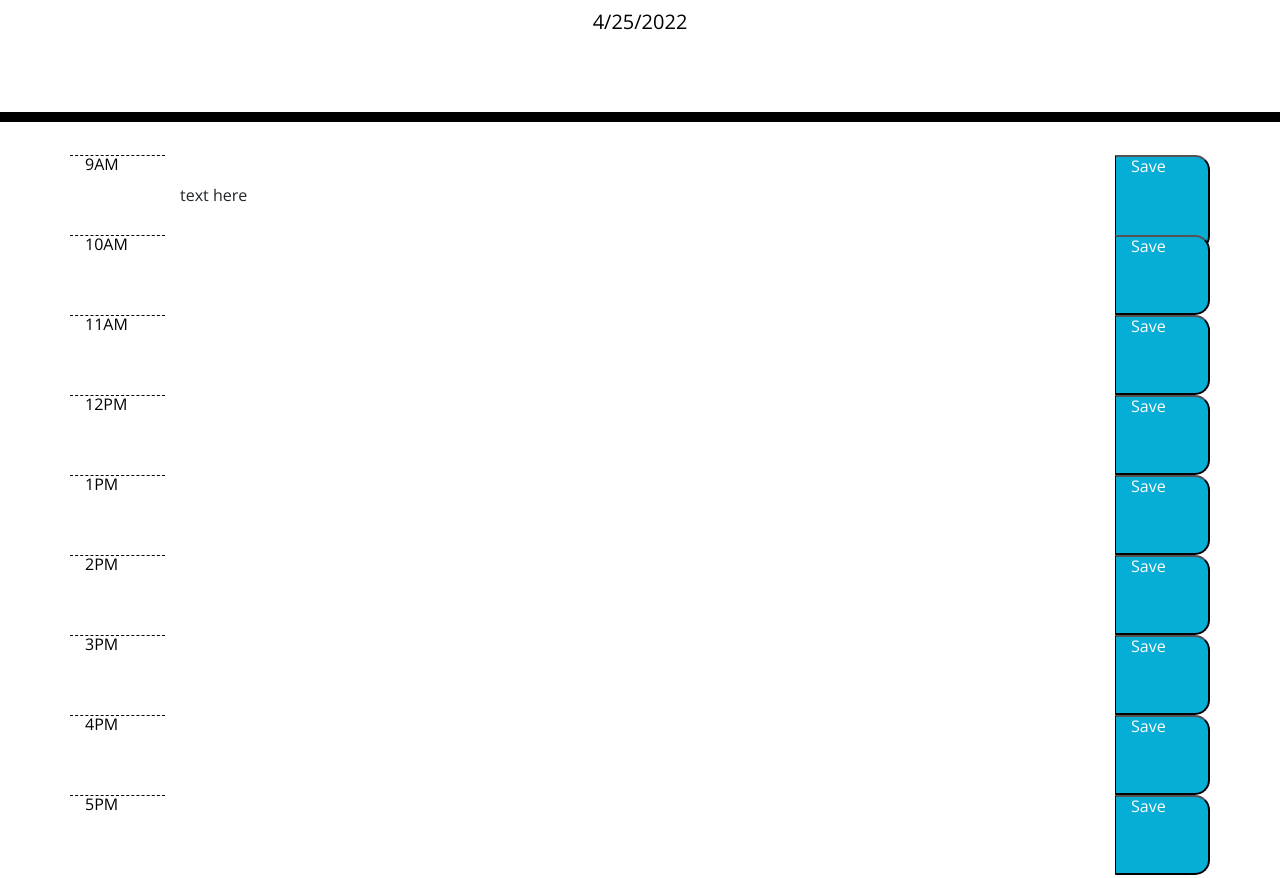
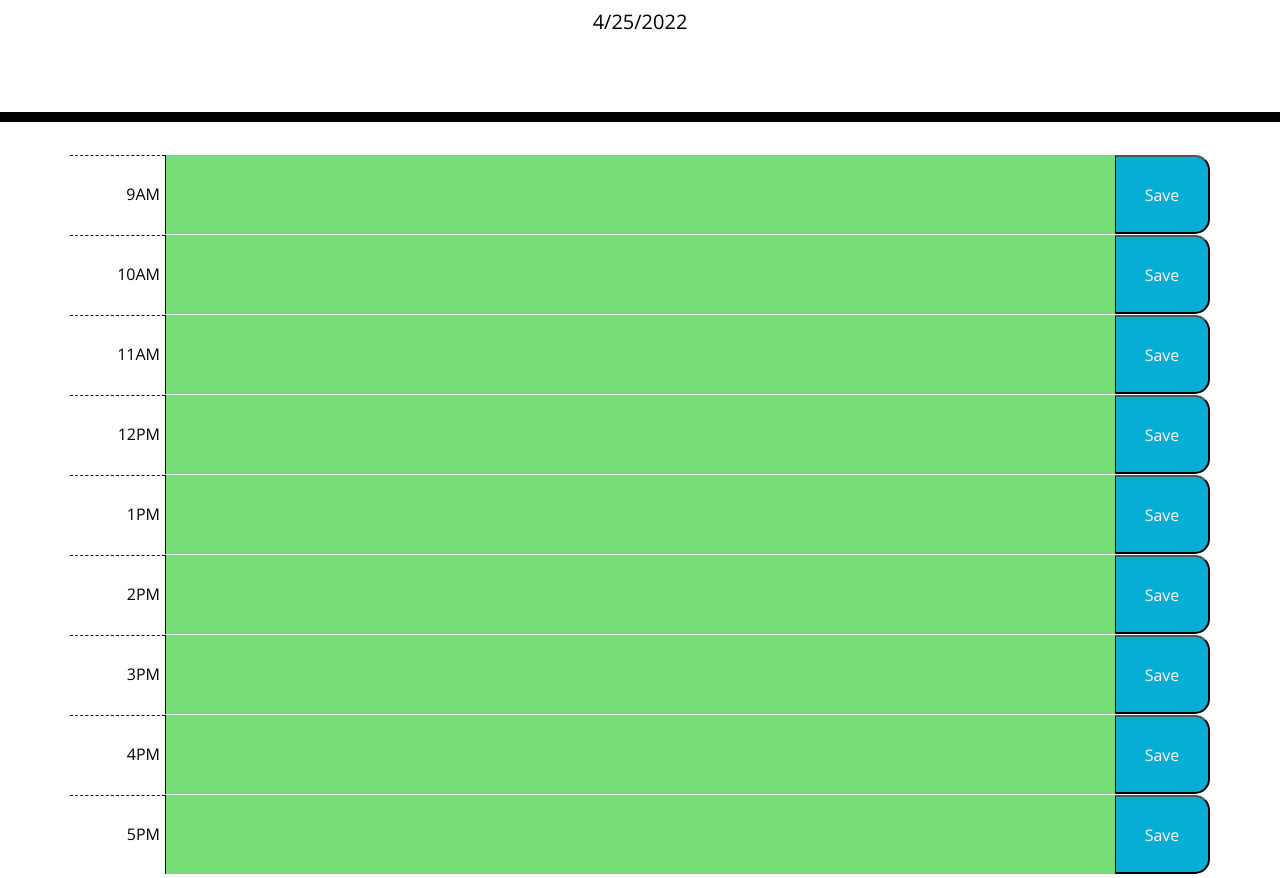
Before and after one commit to bwilk483/w5-chall-work-day-scheduler, a plain HTML site: page index.html in a window 1280 px wide. Shown: the part 182-1060 px from the top of the page. Drawn offline with nearby package versions, Linux system fonts and the light colour scheme.

Commit message:
final commit

```diff
--- a/assets/css/style.css
+++ b/assets/css/style.css
@@ -1,16 +1,25 @@
 body {
-  font-family: 'Open Sans', sans-serif;
+  font-family: "Open Sans", sans-serif;
   font-size: 16px;
   line-height: 1;
 }
 
-textarea{
+textarea {
   background: transparent;
   border: none;
   resize: none;
   color: #000000;
   border-left: 1px solid black;
-  padding: 10px;
+  padding: 20px 10px;
+  width: 100%;
+}
+
+.description p {
+  color: #000000;
+  width: 100%;
+  padding: 20px 10px;
+  margin-bottom: 0px;
+  border-left: 1px solid black;
 }
 
 .jumbotron {
@@ -21,11 +30,14 @@ textarea{
   border-bottom: 10px solid black;
 }
 
-.description{
+.description {
   white-space: pre-wrap;
+  display: flex;
+  padding-left: 0px;
+  padding-right: 0px;
 }
 
-.time-block{
+.time-block {
   text-align: center;
   border-radius: 15px;
 }
@@ -33,13 +45,15 @@ textarea{
 .row {
   white-space: pre-wrap;
   height: 80px;
-  border-top: 1px solid white;;
+  border-top: 1px solid white;
 }
 
 .hour {
   background-color: #ffffff;
   color: #000000;
   border-top: 1px dashed #000000;
+  padding: 30px 5px;
+  text-align: right;
 }
 
 .past {
@@ -58,14 +72,18 @@ textarea{
 }
 
 .saveBtn {
+  height: 100%;
   border-left: 1px solid black;
   border-top-right-radius: 15px;
   border-bottom-right-radius: 15px;
-  background-color: #06AED5;
+  background-color: #06aed5;
   color: white;
+  align-items: center;
+  justify-content: center;
 }
 
-.saveBtn i:hover {
+.saveBtn:hover {
   font-size: 20px;
-  transition: all .3s ease-in-out;
+  transition: all 0.3s ease-in-out;
+  background-color: #0993b3;
 }
--- a/assets/js/script.js
+++ b/assets/js/script.js
@@ -2,6 +2,7 @@
 // sets the date to current date = dayjs() because its empty
 // the .format makes the layout how we want it to look
 var todaysDate = dayjs().format("M/D/YYYY");
+let currentTime = parseInt(dayjs().format("H"));
 
 //displays current date in the jumbotron
 var displayDate = function () {
@@ -10,8 +11,67 @@ var displayDate = function () {
 
 console.log(todaysDate);
 
-$(".discription").on("click", "p", function () {
-  console.log(click);
+//-----------------------------end of jumbotron date-------------------------------
+
+//-------------------changes the background based off time-------------------------
+
+for (let i = 0; i < 9; i++) {
+  var time = $(".row")[i].children[1];
+  //if .rows id is < current time
+  if ($(".row")[i].id < currentTime) {
+    // adds class of past to the time slot
+    time.classList.add("past");
+    //if .rows id is = current time
+  } else if ($(".row")[i].id == currentTime) {
+    // adds class of present to the time slot
+    time.classList.add("present");
+  } else {
+    // adds class of future to all future times
+    time.classList.add("future");
+  }
+}
+
+//-----------------------------gets saved items from local storage-------------------------------
+var loadItems = function () {
+  for (var i = 9; i < 18; i++) {
+    var item = localStorage.getItem(i);
+    var target = "text" + i;
+    if (item !== null) {
+      $("#" + target).append(item);
+    } else {
+    }
+  }
+};
+
+//-----------------------------saves to local storage-------------------------------
+
+$(".saveBtn").on("click", function () {
+  console.log("Save click");
+  var descriptionEl = $(this).prev().children().text().trim();
+  var descriptionId = $(this).prev().parent().attr("id");
+  localStorage.setItem(descriptionId, descriptionEl);
 });
 
+//-----------------------------click lissener to create textbox-------------------------------
+$(".description").on("click", "p", function () {
+  console.log("Textbox Click");
+  var descriptionText = $(this) //textvalue of clicked description
+    .text()
+    .trim();
+  var descriptionInput = $("<textarea>") //create textarea element
+    .val(descriptionText);
+  $(this).replaceWith(descriptionInput); //replace p with textarea
+  descriptionInput.trigger("focus"); //focus on textarea
+});
+
+//-----------------------------lissener for when u leave the text box-------------------------------
+$(".description").on("blur", "textarea", function () {
+  var descriptionInput = $(this).val().trim();
+
+  var descriptionText = $("<p>").text(descriptionInput);
+
+  $(this).replaceWith(descriptionText);
+});
+
+loadItems();
 displayDate();
--- a/index.html
+++ b/index.html
@@ -32,72 +32,72 @@
       <!-- Timeblocks go here -->
       <div class="row" id="9">
         <div class="col-1 hour">9AM</div>
-        <div class="col-10 discription">
-          <p id="text9">text here</p>
+        <div class="col-10 description">
+          <p id="p9"></p>
         </div>
         <button class="col-1 d-flex saveBtn">Save</button>
       </div>
 
       <div class="row" id="10">
         <div class="col-1 hour">10AM</div>
-        <div class="col-10 discription">
-          <p id="text10"></p>
+        <div class="col-10 description">
+          <p id="p10"></p>
         </div>
         <button class="col-1 d-flex saveBtn">Save</button>
       </div>
 
       <div class="row" id="11">
         <div class="col-1 hour">11AM</div>
-        <div class="col-10 discription">
-          <p id="text11"></p>
+        <div class="col-10 description">
+          <p id="p11"></p>
         </div>
         <button class="col-1 d-flex saveBtn">Save</button>
       </div>
 
       <div class="row" id="12">
         <div class="col-1 hour">12PM</div>
-        <div class="col-10 discription">
-          <p id="text12"></p>
+        <div class="col-10 description">
+          <p id="p12"></p>
         </div>
         <button class="col-1 d-flex saveBtn">Save</button>
       </div>
 
       <div class="row" id="13">
         <div class="col-1 hour">1PM</div>
-        <div class="col-10 discription">
-          <p id="text13"></p>
+        <div class="col-10 description">
+          <p id="p13"></p>
         </div>
         <button class="col-1 d-flex saveBtn">Save</button>
       </div>
 
       <div class="row" id="14">
         <div class="col-1 hour">2PM</div>
-        <div class="col-10 discription">
-          <p id="text14"></p>
+        <div class="col-10 description">
+          <p id="p14"></p>
         </div>
         <button class="col-1 d-flex saveBtn">Save</button>
       </div>
 
       <div class="row" id="15">
         <div class="col-1 hour">3PM</div>
-        <div class="col-10 discription">
-          <p id="text15"></p>
+        <div class="col-10 description">
+          <p id="p15"></p>
         </div>
         <button class="col-1 d-flex saveBtn">Save</button>
       </div>
 
       <div class="row" id="16">
         <div class="col-1 hour">4PM</div>
-        <div class="col-10 discription">
-          <p id="text16"></p>
+        <div class="col-10 description">
+          <p id="p16"></p>
         </div>
         <button class="col-1 d-flex saveBtn">Save</button>
       </div>
 
       <div class="row" id="17">
         <div class="col-1 hour">5PM</div>
-        <div class="col-10 discription">
-          <p id="text17"></p>
+        <div class="col-10 description">
+          <p id="p17"></p>
         </div>
         <button class="col-1 d-flex saveBtn">Save</button>
       </div>
@@ -105,6 +105,7 @@
 
     <script src="https://code.jquery.com/jquery-3.4.1.min.js"></script>
     <script src="https://cdnjs.cloudflare.com/ajax/libs/dayjs/1.11.1/dayjs.min.js"></script>
+
     <script src="./assets/js/script.js"></script>
   </body>
 </html>
```
